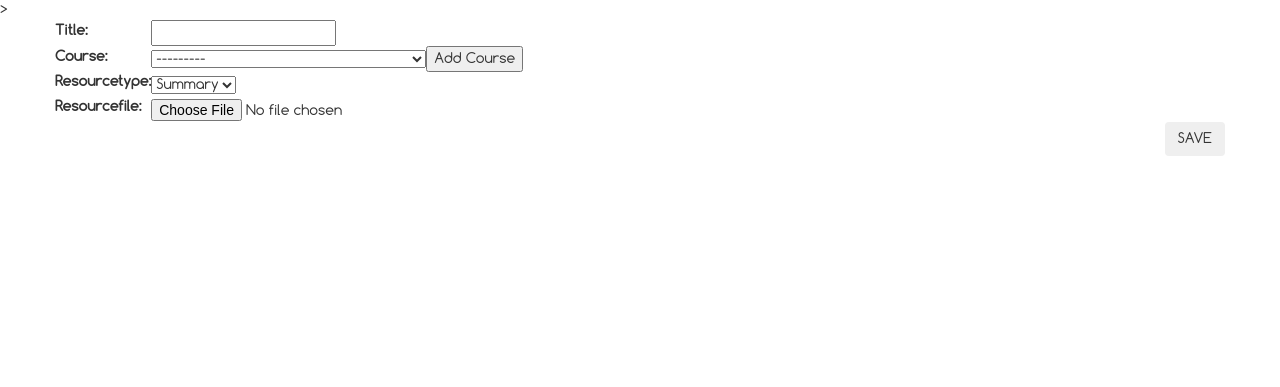
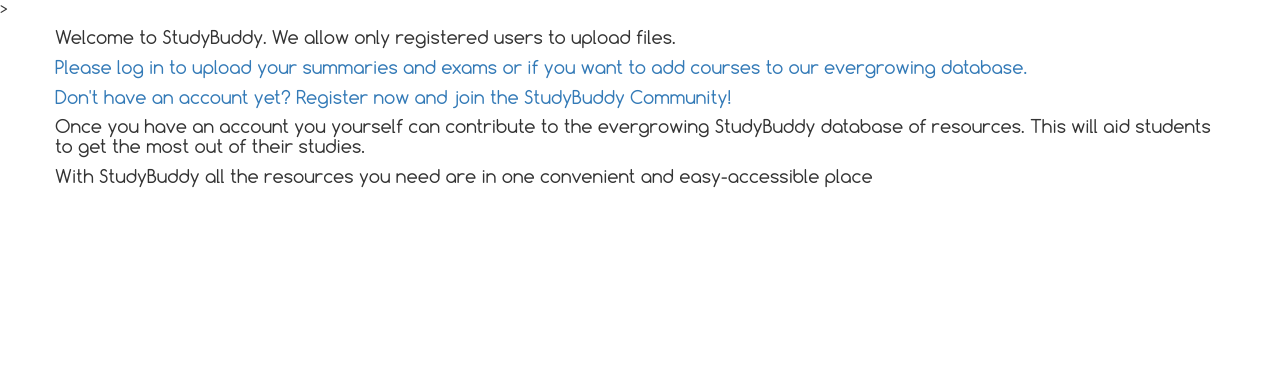
Before and after one commit to WebTech2016/studybuddy, a Django app: page /upload/ in a window 1280 px wide. Shown: the part 50-437 px from the top of the page. Run offline with Django 3.2, Linux system fonts and the light colour scheme; data comes from the database, SQL or seed files in the repository; both versions use the stored data as it was after the commit; some libraries are stand-ins or nearby versions.

Commit message:
Fixed registration on all the pages now + upload page only accessible for users

```diff
--- a/main/static/css/mycss.css
+++ b/main/static/css/mycss.css
@@ -27,6 +27,7 @@ html {
   min-height: 100%;
 }
 
+
 body {
   /* Margin bottom by footer height */
   margin-bottom: 55px;
@@ -53,6 +54,7 @@ a.navbar-brand {
 }
 
 /* fix for placeholder adjusting length placeholder text searchbox home page */
+/*
 input.large {
     display: inline-block;
 }
@@ -88,7 +90,7 @@ input.phone {
         display: inline-block;
     }
 }
-
+*/
 /* end fix for placeholder text searchbox homescreen */
 
 .footer {
--- a/main/templates/main/course.html
+++ b/main/templates/main/course.html
@@ -52,7 +52,8 @@
                                 </li>
                                 <li><a id="reglink" href="#">Register</a>
                                     <div id="regmenu">
-                                        <form>
+                                        <form method="post" action="">
+                                            {% csrf_token %}
                                             <input type="text" name="username" placeholder="Username"><br>
                                             <input type="password" name="password" placeholder="Password"><br>
                                             <input type="email" name="email" placeholder="E-mailaddress"><br>
--- a/main/templates/main/courses.html
+++ b/main/templates/main/courses.html
@@ -52,7 +52,8 @@
                                 </li>
                                 <li><a id="reglink" href="#">Register</a>
                                     <div id="regmenu">
-                                        <form>
+                                        <form method="post" action="">
+                                            {% csrf_token %}
                                             <input type="text" name="username" placeholder="Username"><br>
                                             <input type="password" name="password" placeholder="Password"><br>
                                             <input type="email" name="email" placeholder="E-mailaddress"><br>
--- a/main/templates/main/index.html
+++ b/main/templates/main/index.html
@@ -82,9 +82,7 @@
 
         <form method="get" action="/search/" id="searchbarform">
             <div id="searchbargroup" class="form-group">
-                <input type="text" class="form-control large input-medium search-query" name="q" placeholder='"Computer Science",  "Web Analytics",  "2INC0"'>
-                <input type="text" class="form-control small input-medium search-query" name="q" placeholder='"Computer Science",  "Web Analytics"'>
-                <input type="text" class="form-control phone input-medium search-query" name="q" placeholder='"Computer Science"'>
+                <input id="homejs" type="text" class="form-control large input-medium search-query" name="q" placeholder='"Computer Science",  "Web Analytics",  "2INC0"'>
                 <input type="submit" class="btn btn-default btn-main" id="searchbarbutton" value="Search!">
             </div>
             <!-- form-group -->
--- a/main/templates/main/searchresults.html
+++ b/main/templates/main/searchresults.html
@@ -52,7 +52,8 @@
                                 </li>
                                 <li><a id="reglink" href="#">Register</a>
                                     <div id="regmenu">
-                                        <form>
+                                        <form method="post" action="">
+                                            {% csrf_token %}
                                             <input type="text" name="username" placeholder="Username"><br>
                                             <input type="password" name="password" placeholder="Password"><br>
                                             <input type="email" name="email" placeholder="E-mailaddress"><br>
--- a/main/templates/main/upload.html
+++ b/main/templates/main/upload.html
@@ -52,11 +52,13 @@
                                 </li>
                                 <li><a id="reglink" href="#">Register</a>
                                     <div id="regmenu">
-                                        <form>
+                                        <form method="post" action="">
+                                            {% csrf_token %}
                                             <input type="text" name="username" placeholder="Username"><br>
                                             <input type="password" name="password" placeholder="Password"><br>
                                             <input type="email" name="email" placeholder="E-mailaddress"><br>
                                             <input type="submit" name="register" value="register">
+                                            <input type="hidden" name="form_type" value="formreg">
                                         </form>
                                     </div>
                                 </li>
@@ -78,36 +80,52 @@
 
     <div class="container">
         <div class="row">
+            {% if user.is_authenticated %}
             <form method="POST" enctype="multipart/form-data" class="post-form">
                 {% csrf_token %}
                 <table>
                     <tr>
-                        <td>{{ form.title.label_tag }}</td>
-                        <td>{{ form.title }}</td>
+                        <td>{{ formupl.title.label_tag }}</td>
+                        <td>{{ formupl.title }}</td>
                     </tr>
                     <!--<tr>
                         <td>{{ form.major.label_tag }}</td>
                         <td id="majorcs" >{{ form.major }}</td>
                     </tr>-->
                     <tr>
-                        <td>{{ form.course.label_tag }}</td>
-                        <td id="coursejs">{{ form.course }}</td>
+                        <td>{{ formupl.course.label_tag }}</td>
+                        <td id="coursejs">{{ formupl.course }}</td>
                         <td>
                             <button type="button" onclick="window.document.location='{% url 'addcourse' %}'" }>Add Course</button>
                         </td>
                     </tr>
                     <tr>
-                        <td>{{ form.resourcetype.label_tag }}</td>
-                        <td>{{ form.resourcetype }}</td>
+                        <td>{{ formupl.resourcetype.label_tag }}</td>
+                        <td>{{ formupl.resourcetype }}</td>
                     </tr>
                     <tr>
-                        <td>{{ form.resourcefile.label_tag }}</td>
-                        <td>{{ form.resourcefile }}</td>
+                        <td>{{ formupl.resourcefile.label_tag }}</td>
+                        <td>{{ formupl.resourcefile }}</td>
                     </tr>
                 </table>
-                <button type="submit" class="save btn btn-blog pull-right">SAVE</button>
+                <button name='upload' type="submit" class="save btn btn-blog pull-right">SAVE</button>
+                <input type="hidden" name="form_type" value="formupload">
             </form>
-
+          {% else %}
+          <h4>
+             Welcome to StudyBuddy. We allow only registered users to upload files.
+          </h4>
+          <a  onclick='$("#loginmenu").toggleClass("active"); $("#regmenu").removeClass("active");'> <h4> Please log in to upload your summaries and exams or if you want to add courses to our evergrowing database.</h4>
+          </a>
+          <a  onclick='$("#regmenu").toggleClass("active"); $("#loginmenu").removeClass("active");'> <h4> Don't have an account yet? Register now and join the StudyBuddy Community!</h4>
+          </a>
+          <h4>
+            Once you have an account you yourself can contribute to the evergrowing StudyBuddy database of resources. This will aid students to get the most out of their studies.
+          </h4>
+          <h4>
+            With StudyBuddy all the resources you need are in one convenient and easy-accessible place
+          </h4>
+          {% endif %}
         </div>
     </div>
 
--- a/main/urls.py
+++ b/main/urls.py
@@ -9,5 +9,5 @@ urlpatterns = [
     url(r'^course/(?P<pk>\d+)/$', views.course, name='course'),
     url(r'^upload/', views.upload, name='upload'),
     url(r'^addcourse/', views.addcourse, name='addcourse'),
-    url(r'^search/$', views.search),
+    url(r'^search/$', views.search, name='search'),
     ]
--- a/main/views.py
+++ b/main/views.py
@@ -29,9 +29,27 @@ def index(request):
     return render(request, 'main/index.html', {'resources': resources, 'summaries': summaries, 'exams': exams, 'courses': courses, 'form': form})
 
 def about(request):
+    if request.method == "POST":
+        form = UserForm(request.POST)
+        if form.is_valid():
+            new_user = User.objects.create_user(**form.cleaned_data)
+            login(request, new_user)
+            return redirect('about')
+    else:
+        form = UserForm()
     return render(request, 'main/about.html')
 
 def courses(request):
+
+    if request.method == "POST":
+        form = UserForm(request.POST)
+        if form.is_valid():
+            new_user = User.objects.create_user(**form.cleaned_data)
+            login(request, new_user)
+            return redirect('courses')
+    else:
+        form = UserForm()
+
     courses = Course.objects.all()
     bachelorcollege = Course.objects.filter(major__icontains = "bachelorcollege").order_by("name")
     appliedmathematics = Course.objects.filter(major__icontains = "appliedmathematics").order_by("name")
@@ -54,22 +72,41 @@ def courses(request):
     'psychologyandtechnology': psychologyandtechnology, 'sustainableinnovation': sustainableinnovation})
 
 def course(request, pk):
+    if request.method == "POST":
+        form = UserForm(request.POST)
+        if form.is_valid():
+            new_user = User.objects.create_user(**form.cleaned_data)
+            login(request, new_user)
+            return redirect('course', pk=pk)
+    else:
+        form = UserForm()
+
     course = get_object_or_404(Course, pk=pk)
     resources = Resource.objects.filter(course__name = course)
     return render(request, 'main/course.html', {'course': course, 'resources': resources})
 
 def upload(request):
+    formupl = UploadForm()
+    form = UserForm()
     if request.method == "POST":
-        form = UploadForm(request.POST or None, request.FILES or None)
-        if form.is_valid():
-            resourceupload = form.save(commit=False)
-            resourceupload.uploadedBy = request.user
-            resourceupload.upload_date = timezone.now()
-            resourceupload.save()
-            return redirect('course', pk=resourceupload.course.pk)
+        formupl = UploadForm(request.POST or None, request.FILES or None)
+        form = UserForm(request.POST)
+        if request.POST.get("form_type") == 'formupload':
+            if formupl.is_valid():
+                resourceupload = formupl.save(commit=False)
+                resourceupload.uploadedBy = request.user
+                resourceupload.upload_date = timezone.now()
+                resourceupload.save()
+                return redirect('course', pk=resourceupload.course.pk)
+        elif request.POST.get("form_type") == 'formreg':
+            if form.is_valid():
+                new_user = User.objects.create_user(**form.cleaned_data)
+                login(request, new_user)
+                return redirect('upload')
     else:
-        form = UploadForm()
-    return render(request, 'main/upload.html', {'form': form})
+        formupl = UploadForm()
+        form = UserForm()
+    return render(request, 'main/upload.html', {'formupl': formupl, 'form': form})
 
 def addcourse(request):
     if request.method == "POST":
@@ -93,8 +130,17 @@ def download(request, path):
         raise Http404
 
 def search(request):
+    if request.method == "POST":
+        form = UserForm(request.POST)
+        if form.is_valid():
+            new_user = User.objects.create_user(**form.cleaned_data)
+            login(request, new_user)
+            return redirect('index')
+    else:
+        form = UserForm()
+
     query = request.GET['q']
     results = Course.objects.filter(name__contains=query)
     temp = get_template('main/searchresults.html')
     context = Context({'results': results, 'query': query})
-    return HttpResponse(temp.render(context))
+    return render(request, 'main/searchresults.html', {'results': results, 'query': query} )
```
Also changed, not shown: main/static/js/myjs.js (+23 -4 lines), main/templates/main/about.html (+6 -2 lines), db.sqlite3.
